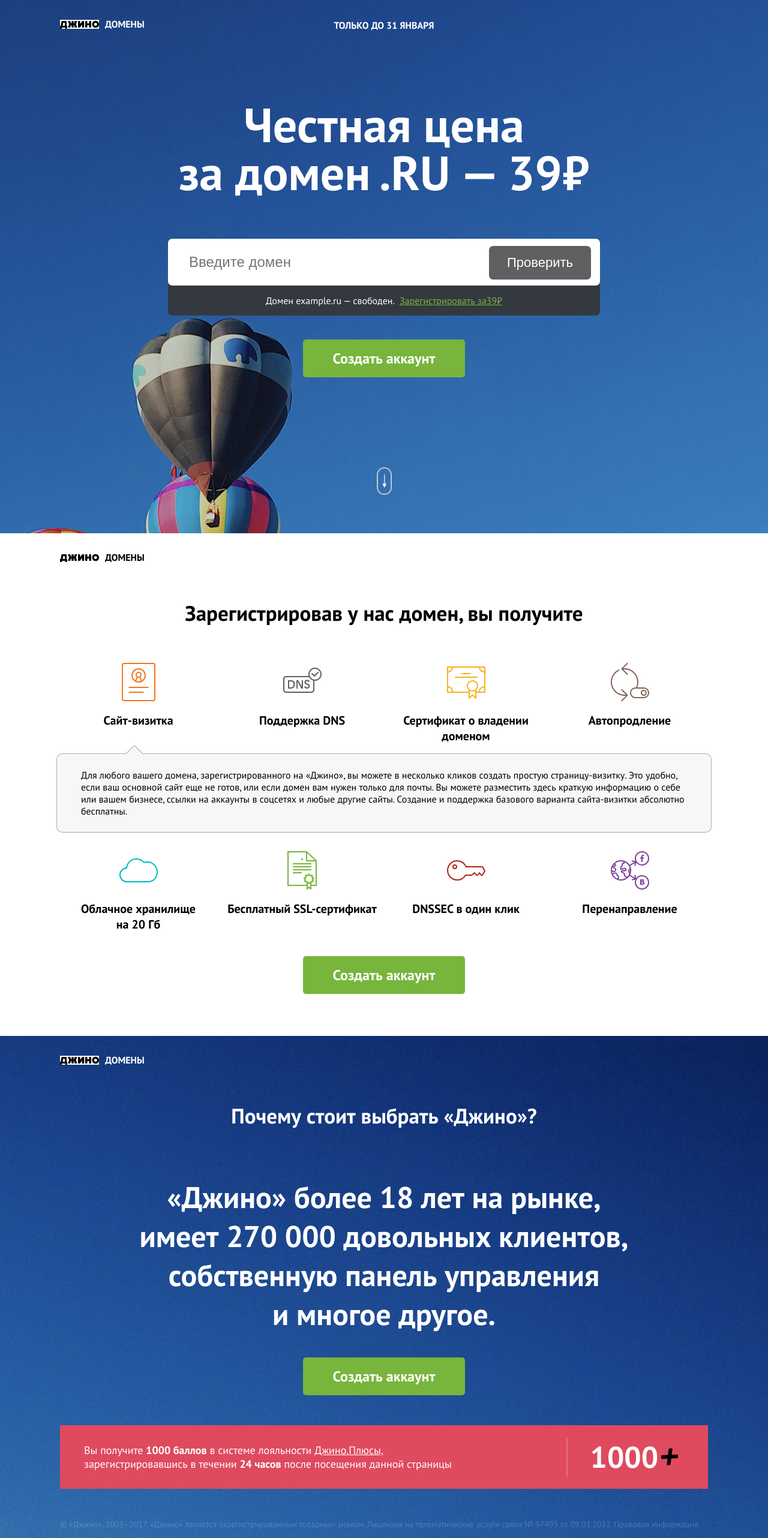
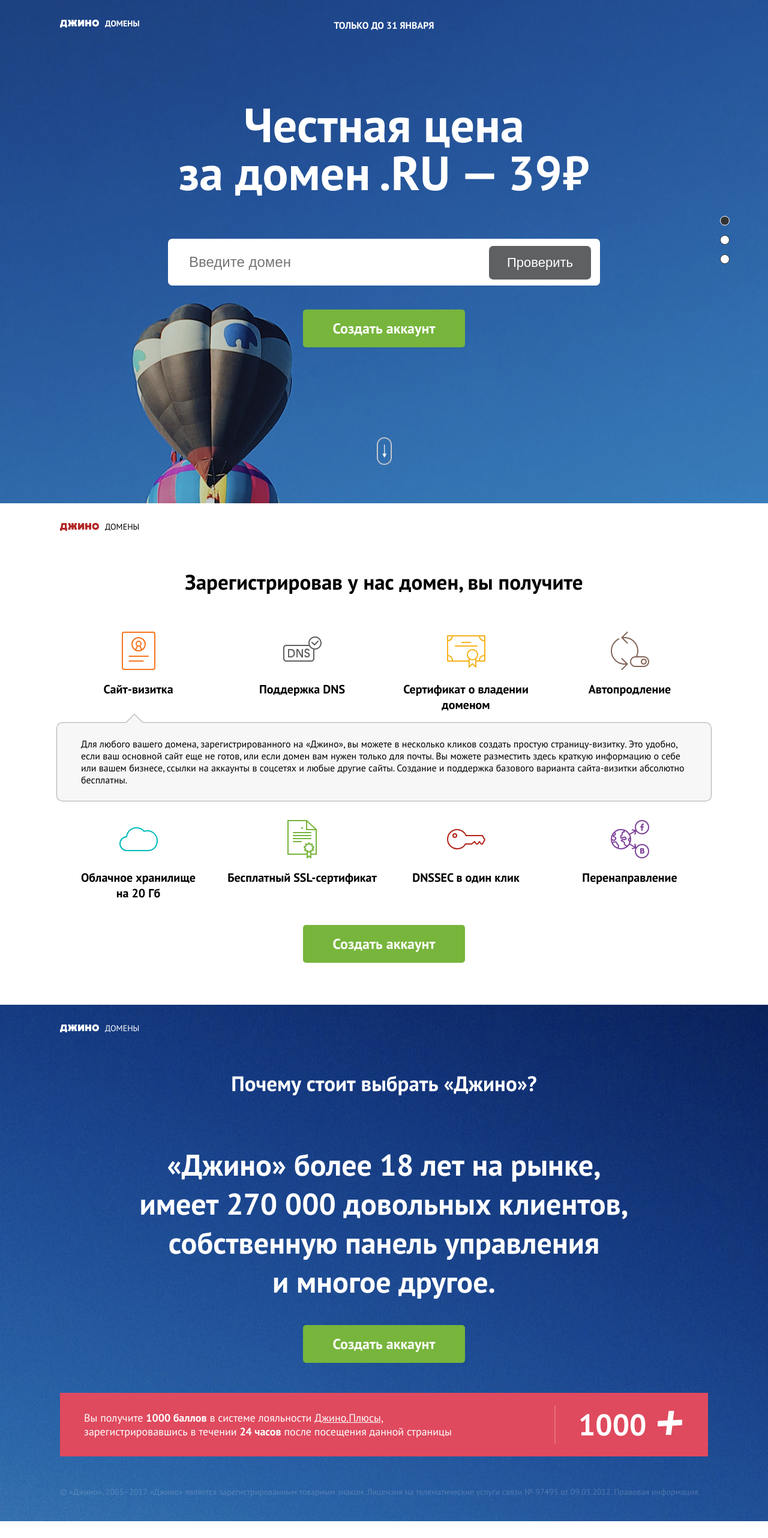
Before and after one commit to QuertDeLuse/jino_test_task1, a plain HTML site: page index.html in a window 1280 px wide. Shown: the top 2564 px of the page at 60% size. After the commit the page ends 2536 px from the top, so only its background shows below. Drawn offline with Linux system fonts and the light colour scheme.

Commit message:
Nav and logic is ready

```diff
--- a/css/main.scss
+++ b/css/main.scss
@@ -124,15 +124,17 @@ header {
         align-items: center;
 
         .logo__img {
+            mask-image: url(../img/logo.svg);
+            width: 65px;
+            height: 16px;
             background-color: #fff;
-            ;
-            color: #fff;
+
         }
 
         .logo__p {
             margin: 0px;
             margin-left: 10px;
-            font-size: 16px;
+            font-size: 14px;
             font-weight: bold;
             text-transform: uppercase;
             color: #fff;
@@ -204,22 +206,30 @@ header {
             }
         }
 
-        .domen-checker__alert {
+        .domen-checker__alert_free {
+            display: none;
             margin: 0px;
             font-size: 16px;
             color: #fff;
             text-align: center;
             padding: 15px 0px;
 
-            .alert-reg {
-                margin-left: 5px;
-                color: #77b53c;
-            }
+
+        }
+
+        .alert-reg {
+            margin-left: 5px;
+            color: #77b53c;
+        }
+
+        .alert-active {
+            display: block;
         }
     }
 
 
     .down-btn-wrapper {
+        display: block;
         margin-top: 150px;
         text-align: center;
         margin-bottom: 60px;
@@ -245,16 +255,16 @@ header {
         align-items: center;
 
         .logo__img {
-            background-color: #fff;
-            ;
-            color: #fff;
+            mask-image: url(../img/logo.svg);
+            width: 65px;
+            height: 16px;
+            background-color: #b22725;
         }
 
         .logo__p {
             margin: 0px;
             margin-left: 10px;
-            font-size: 16px;
-            font-weight: bold;
+            font-size: 14px;
             text-transform: uppercase;
             color: #000;
         }
@@ -418,16 +428,16 @@ footer {
         align-items: center;
 
         .logo__img {
+            mask-image: url(../img/logo.svg);
+            width: 65px;
+            height: 16px;
             background-color: #fff;
-            ;
-            color: #fff;
         }
 
         .logo__p {
             margin: 0px;
             margin-left: 10px;
-            font-size: 16px;
-            font-weight: bold;
+            font-size: 14px;
             text-transform: uppercase;
             color: #fff;
         }
@@ -461,12 +471,14 @@ footer {
     .promotion-text-wrapper {
         margin-top: 50px;
         position: relative;
+        background-color: #df4a5e;
+        display: flex;
 
         .promotion-text {
+            width: 80%;
             margin: 0;
-            margin-top: 50px;
             padding: 30px 40px;
-            background-color: #df4a5e;
+
             color: #fff;
             font-size: 18px;
             font-weight: normal;
@@ -481,31 +493,37 @@ footer {
         }
 
         .promotion-logo {
-            position: absolute;
-            top: -30px;
-            right: 50px;
+            width: 20%;
+            position: relative;
             display: flex;
 
             &:before {
                 position: absolute;
                 content: '';
                 width: 2px;
-                height: 40%;
+                height: 60%;
                 background-color: rgba(#fff, 0.2);
 
-                top: 50px;
+                top: 20%;
                 left: -40px;
             }
 
             .logo-number {
                 font-size: 50px;
                 color: #fff;
+                margin: 0;
+                margin-top: 20px;
             }
+
             .logo-img {
-                color: #fff;
-                // background-color: #fff;
-                width: 28px;
-                margin-left: 5px;
+                position: absolute;
+                transform: scale(0.08);
+                mask-image: url(../img/plus-bold.svg);
+                width: 515px;
+                height: 510px;
+                top: -205px;
+                right: -90%;
+                background-color: #fff;
             }
         }
 
@@ -517,7 +535,34 @@ footer {
             font-size: 14px;
             color: rgba(#fff, 0.2);
         }
+
         margin-top: 50px;
         margin-bottom: 40px;
     }
 }
+
+.navigtaion-wrapper {
+    position: fixed;
+    top: 45%;
+    right: 5%;
+    z-index: 99;
+
+    .navigtaion {
+        width: 16px;
+
+        .navigtaion__dot {
+            display: block;
+            width: 16px;
+            height: 16px;
+            background-color: #fff;
+            border: 1px solid #333;
+            border-radius: 50%;
+            margin-bottom: 16px;
+        }
+
+        .navigtaion__dot_active {
+            background-color: #333;
+            border: 1px solid #fff;
+        }
+    }
+}
--- a/index.html
+++ b/index.html
@@ -14,12 +14,20 @@
 </head>
 
 <body>
-    <header>
+    <div class="navigtaion-wrapper" id="Navigtaion">
+        <div class="navigtaion">
+            <a href="#Header" class="navigtaion__dot navigtaion__dot_active"></a>
+            <a href="#Advantages" class="navigtaion__dot"></a>
+            <a href="#Footer" class="navigtaion__dot"></a>
+        </div>
+    </div>
+
+    <header class="forNav" id="Header">
         <div class="container">
             <div class="three-col-grid">
                 <div class="grid-item">
                     <div class="logo">
-                        <img class="logo__img" src="img/logo.svg" alt="logo">
+                        <div class="logo__img"></div>
                         <p class="logo__p">домены</p>
                     </div>
                 </div>
@@ -37,10 +45,11 @@
                 </div>
                 <div class="grid-item">
                     <div class="col-8 ml-2">
-                        <form action="" class="domen-checker">
-                            <input type="text" class="domen-checker__input" placeholder="Введите домен">
-                            <button class="domen-checker__button">Проверить</button>
-                            <p class="domen-checker__alert">Домен example.ru — свободен.
+                        <form id="Form" class="domen-checker">
+                            <input id="DomentInput" type="text" class="domen-checker__input" placeholder="Введите домен">
+                            <button type="submit" id="DomenChecker" class="domen-checker__button">Проверить</button>
+                            <p class="domen-checker__alert_free">Домен <span id="DomenName"></span> —
+                                свободен.
                                 <a href="#" class="alert-reg">Зарегистрировать за39₽</a>
                             </p>
                         </form>
@@ -59,20 +68,21 @@
                 </div>
 
                 <div class="grid-item">
-                    <div class="down-btn-wrapper">
+                    <a class="down-btn-wrapper" href="#Advantages">
                         <img src="img/down.png" alt="down button" class="down-btn">
-                    </div>
+                    </a>
                 </div>
             </div>
 
         </div>
     </header>
-    <section class="advantages">
+
+    <section id="Advantages" class="advantages forNav">
         <div class="container">
             <div class="three-col-grid">
                 <div class="grid-item">
                     <div class="logo">
-                        <img class="logo__img" src="img/logo.svg" alt="logo">
+                        <div class="logo__img"></div>
                         <p class="logo__p">домены</p>
                     </div>
                 </div>
@@ -247,12 +257,12 @@
         </div>
     </section>
 
-    <footer>
+    <footer class="forNav" id="Footer">
         <div class="container">
             <div class="three-col-grid">
                 <div class="grid-item">
                     <div class="logo">
-                        <img class="logo__img" src="img/logo.svg" alt="logo">
+                        <div class="logo__img"></div>
                         <p class="logo__p">домены</p>
                     </div>
                 </div>
@@ -301,7 +311,7 @@
                         </p>
                         <div class="promotion-logo">
                             <h3 class="logo-number">1000</h3>
-                            <img src="img/plus-bold.svg" alt="plus-bold" class="logo-img">
+                            <div class="logo-img">
                         </div>
                     </div>
                 </div>
--- a/js/script.js
+++ b/js/script.js
@@ -6,7 +6,7 @@ document.addEventListener('DOMContentLoaded', () => {
     let activeDescrTab = document.getElementsByClassName('description_active')[0];
 
 
-    cardCollection.forEach( (item, key ) => {
+    cardCollection.forEach((item, key) => {
         item.addEventListener('click', () => {
             activeDescrTab.classList.remove('description_active');
             descrCollection[key].classList.add('description_active');
@@ -15,7 +15,72 @@ document.addEventListener('DOMContentLoaded', () => {
     });
 
 
+    //Navigtaion system
 
+    //On dot click
+    let navDots = document.querySelectorAll('.navigtaion__dot');
+    let activeNavDot = navDots[0];
+
+    navDots.forEach((item, key) => {
+        item.addEventListener('click', () => {
+            activeNavDot.classList.remove('navigtaion__dot_active');
+            item.classList.add('navigtaion__dot_active');
+            activeNavDot = item;
+
+
+        })
+    })
+
+
+    //On scrolling active dot changing system
+    let sections = document.querySelectorAll('.forNav');
+
+    window.addEventListener('scroll', function () {
+        let firstSectionHeightOffset = sections[0].clientHeight / 2;
+        let secSectionHeightOffset = sections[1].clientHeight / 2;
+        let thirdtSectionHeightOffset = sections[2].clientHeight / 2;
+
+        if (sections[1].getBoundingClientRect().top > firstSectionHeightOffset) {
+            activeNavDot.classList.remove('navigtaion__dot_active');
+            navDots[0].classList.add('navigtaion__dot_active');
+            activeNavDot = navDots[0];
+
+        }
+        if ((sections[2].getBoundingClientRect().top > secSectionHeightOffset) && (sections[1].getBoundingClientRect().top <= secSectionHeightOffset)) {
+            activeNavDot.classList.remove('navigtaion__dot_active');
+            navDots[1].classList.add('navigtaion__dot_active');
+            activeNavDot = navDots[1];
+
+        }
+        if (sections[2].getBoundingClientRect().top <= thirdtSectionHeightOffset) {
+            activeNavDot.classList.remove('navigtaion__dot_active');
+            navDots[2].classList.add('navigtaion__dot_active');
+            activeNavDot = navDots[2];
+        }
+    });
+
+
+    //Domen Checker
+
+    let domentInput = document.getElementById('DomentInput');
+    let domenName = document.getElementById('DomenName');
+    let alert_free = document.getElementsByClassName('domen-checker__alert_free')[0];
+    let form = document.getElementById('Form');
+
+    form.addEventListener('submit', (e) => {
+        e.preventDefault();
+
+        if (domentInput.value != '') {
+            try {
+                let alertActive = document.getElementsByClassName('alert-active')[0];
+                alertActive.classList.remove('alert-active');
+            } catch {}
+
+            domenName.innerText = domentInput.value;
+
+            alert_free.classList.add('alert-active');
+        }
+    })
 
 
 })
```
Also changed, not shown: css/main.css, 1 other file.
